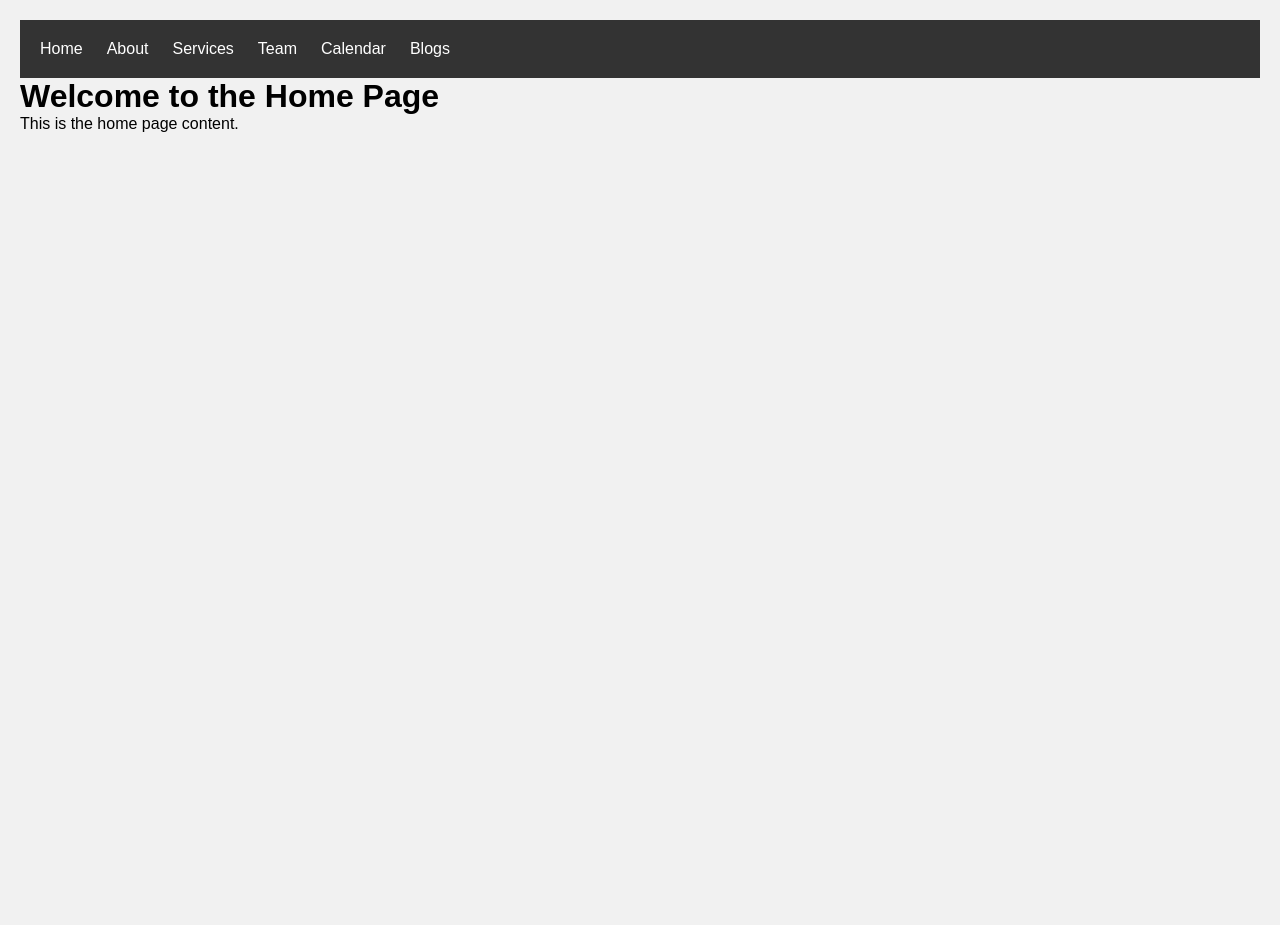
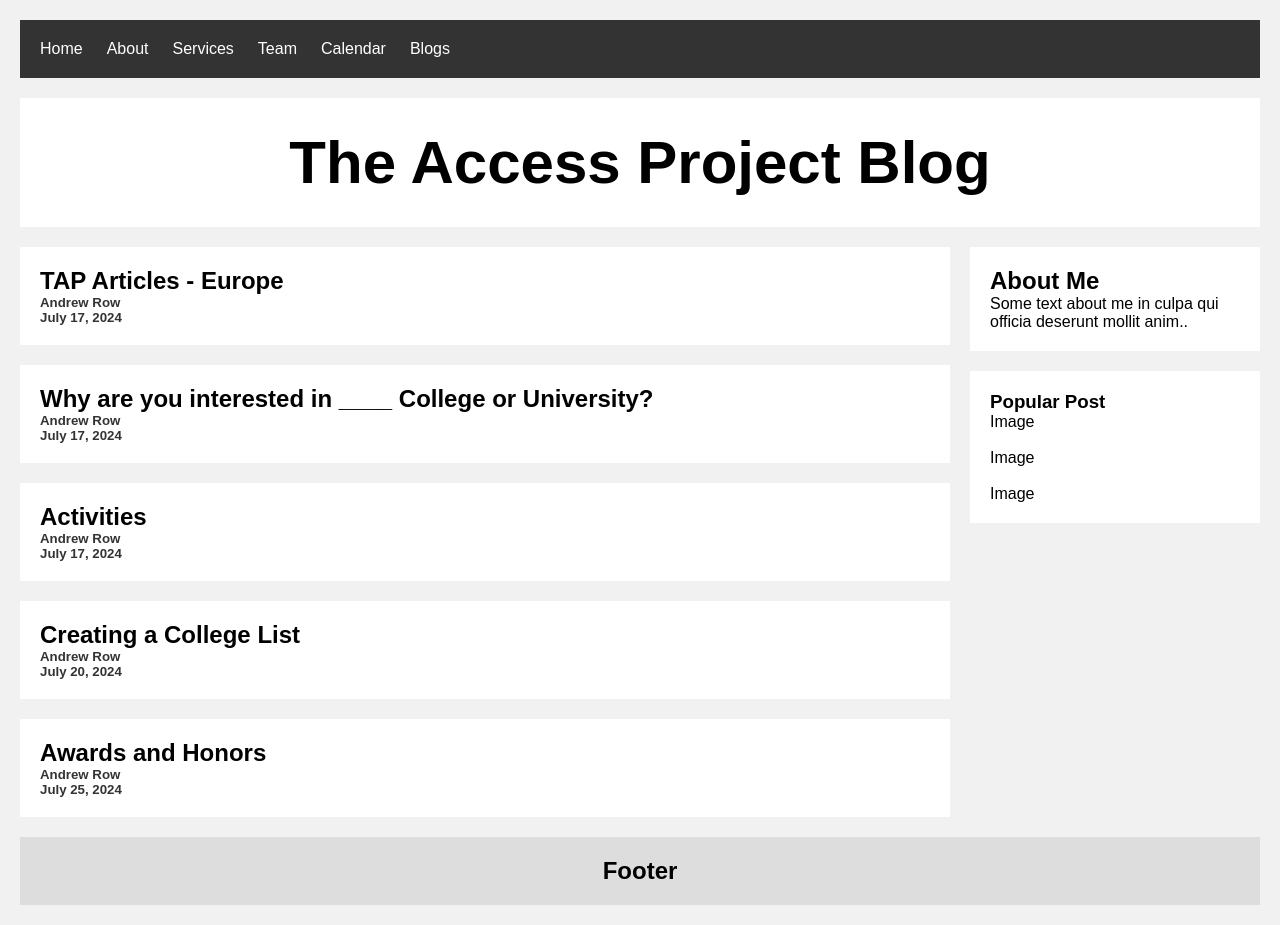
Before and after one commit to tnunesueno/TAP, a React (Create React App) app in the folder my-app/: page / in a window 1280 px wide. Before the commit the page ends 800 px from the top, so only its background shows below. Built offline with nearby package versions, Linux system fonts and the light colour scheme.

Commit message:
changed blog to be the first page

```diff
--- a/my-app/src/App.js
+++ b/my-app/src/App.js
@@ -20,14 +20,15 @@
    <Navbar  />
    <Routes>
 
-        <Route path="/Blog" element={<BlogPage />} />
-        <Route path="/" element={<Home />} />
+
+        <Route path="/" element={<BlogPage />} />
         <Route path="/Home" element={<Home />} />
         <Route path="/About" element={<About />} />
         <Route path="/Services" element={<Services />} />
         <Route path="/Team" element={<Team />} />
         <Route path="/Calendar" element={<Calendar />} />
         <Route path="/blog/:postId" element={<BlogPostPage />} />
+        <Route path="/Blog" element={<BlogPage />} />
 
     </Routes>
 
```
